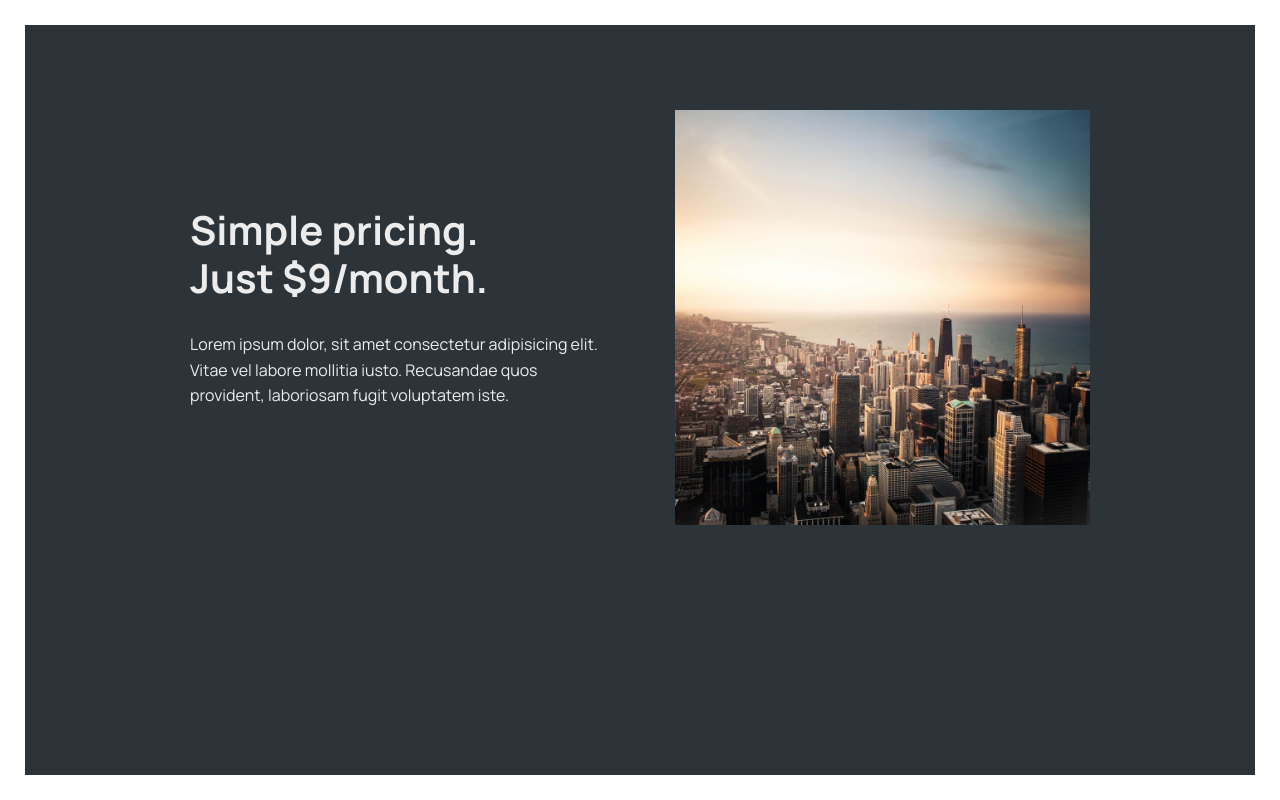
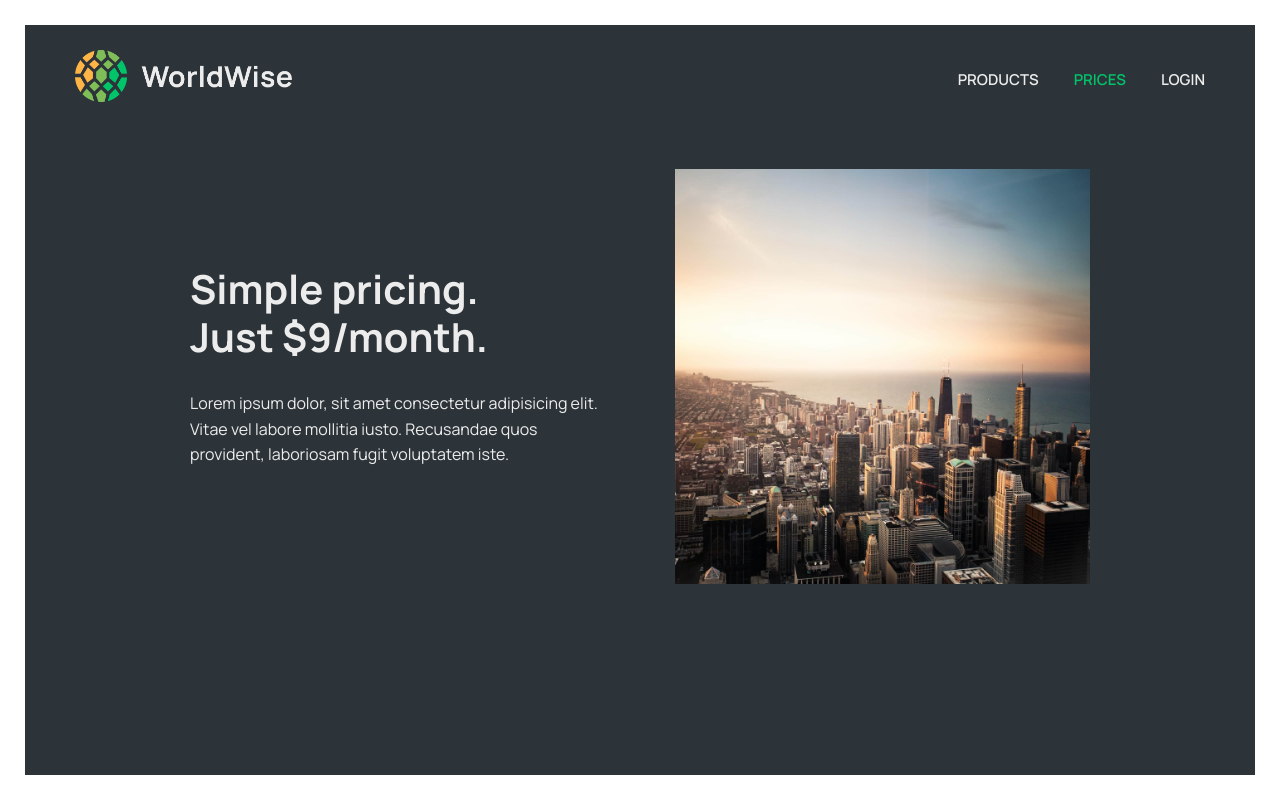
Before and after one commit to mahdi-mey/world-wise, a React (Vite) app: page /pricing in a window 1280 px wide. Built offline with nearby package versions, Linux system fonts and the light colour scheme.

Commit message:
built page layout and routes

```diff
--- a/src/App.jsx
+++ b/src/App.jsx
@@ -3,6 +3,7 @@ import Products from './pages/Product';
 import Pricing   from './pages/Pricing';
 import Homepage from './pages/Homepage';
 import PageNotFound from './pages/PageNotFound';
+import Login from './pages/Login';
 // import AppLayout from './pages/AppLayout'
 
 function App() {
@@ -12,6 +13,7 @@ function App() {
         <Route path='/' element={<Homepage />} />
         <Route path="products" element={<Products />} />
         <Route path='pricing' element={<Pricing />} />
+        <Route path='login' element={<Login />} />
         {/* <Route path='app' element={<AppLayout />} /> */}
         <Route path='*' element={<PageNotFound />} />
       </Routes>
--- a/src/components/Logo.jsx
+++ b/src/components/Logo.jsx
@@ -1,7 +1,14 @@
+import { Link } from "react-router-dom";
 import styles from "./Logo.module.css";
 
 function Logo() {
-  return <img src="/logo.png" alt="WorldWise logo" className={styles.logo} />;
+  return (
+    <div className="log-container">
+      <Link to="/">
+        <img src="/logo.png" alt="WorldWise logo" className={styles.logo} />
+      </Link>
+    </div>
+  );
 }
 
 export default Logo;
--- a/src/components/PageNav.jsx
+++ b/src/components/PageNav.jsx
@@ -1,21 +1,23 @@
 import { NavLink } from "react-router-dom";
-import Logo from './Logo'
-import styles from '../components/PageNav.module.css'
+import Logo from "./Logo";
+import styles from "../components/PageNav.module.css";
 
 export default function PageNav() {
   return (
     <nav className={styles.nav}>
       <ul>
         <Logo />
+        <div className="nav-container">
           <li>
-            <NavLink to='/products'>Products</NavLink>
+            <NavLink to="/products">Products</NavLink>
           </li>
           <li>
-            <NavLink to='/pricing'>Prices</NavLink>
+            <NavLink to="/pricing">Prices</NavLink>
           </li>
           <li>
-            <NavLink to='/login'>Login</NavLink>
+            <NavLink to="/login">Login</NavLink>
           </li>
+        </div>
       </ul>
     </nav>
   );
--- a/src/components/PageNav.module.css
+++ b/src/components/PageNav.module.css
@@ -5,10 +5,13 @@
 }
 
 .nav ul {
+  width: 100%;
   list-style: none;
   display: flex;
   align-items: center;
+  justify-content: space-between;
   gap: 4rem;
+  /* outline: 1px solid red; */
 }
 
 .nav a:link,
@@ -32,3 +35,8 @@ a.ctaLink:visited {
   padding: 0.8rem 2rem;
   border-radius: 7px;
 }
+.nav div:nth-child(2){
+  /* outline: 1px solid red; */
+  display: flex;
+  gap: 3.5rem;
+}
--- a/src/pages/Login.jsx
+++ b/src/pages/Login.jsx
@@ -1,4 +1,6 @@
 import styles from "./Login.module.css";
+import { useState } from "react";
+import PageNav from "../components/PageNav";
 
 export default function Login() {
   // PRE-FILL FOR DEV PURPOSES
@@ -7,6 +9,7 @@ export default function Login() {
 
   return (
     <main className={styles.login}>
+      <PageNav />
       <form className={styles.form}>
         <div className={styles.row}>
           <label htmlFor="email">Email address</label>
--- a/src/pages/Pricing.jsx
+++ b/src/pages/Pricing.jsx
@@ -1,9 +1,11 @@
 // Uses the same styles as Product
+import PageNav from "../components/PageNav";
 import styles from "./Product.module.css";
 
 export default function Product() {
   return (
     <main className={styles.product}>
+      <PageNav />
       <section>
         <div>
           <h2>
--- a/src/pages/Product.jsx
+++ b/src/pages/Product.jsx
@@ -1,8 +1,10 @@
 import styles from "./Product.module.css";
+import PageNav from '../components/PageNav'
 
 export default function Product() {
   return (
     <main className={styles.product}>
+      <PageNav />
       <section>
         <img
           src="img-1.jpg"
```
Lines whose indentation alone changed are shown as unchanged.
